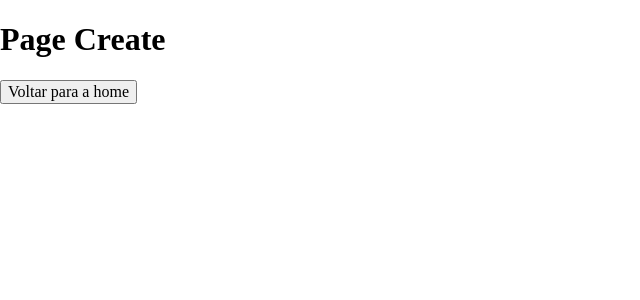
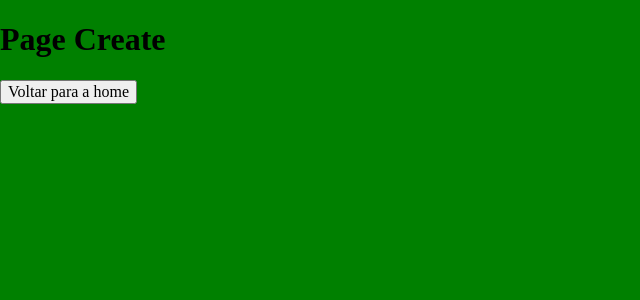
Before and after one commit to pedrohelias/api_one_piece, a React (Create React App) app in the folder frontend/: page /create in a window 1280 px wide. Shown: the top 300 px of the page, without its empty margins (0-640 px from the left). Built offline with nearby package versions, Linux system fonts and the light colour scheme.

Commit message:
mexendo com frontend

```diff
--- a/frontend/src/App.js
+++ b/frontend/src/App.js
@@ -1,5 +1,5 @@
 import React from "react"
-import Create from "./pages/create"
+import Create from "./pages/create/create"
 import Edit from "./pages/edit"
 import Feed from "./pages/feed/feed"
 import ReadMore from "./pages/readMore"
--- a/frontend/src/components/header/header.js
+++ b/frontend/src/components/header/header.js
@@ -29,3 +29,5 @@ function Header() {
 
 
 export default Header
+
+// TextDecoderStream
--- a/frontend/src/pages/create.js
+++ b/frontend/src/pages/create/create.js
@@ -1,5 +1,6 @@
 import React from "react"
 import {Link} from "react-router-dom"
+import "./style.css"
 
 function Create() {
     return (
--- /dev/null
+++ b/frontend/src/pages/create/style.css
@@ -0,0 +1,4 @@
+body {
+    height: 100vh;
+    background-color: green;
+}
```
